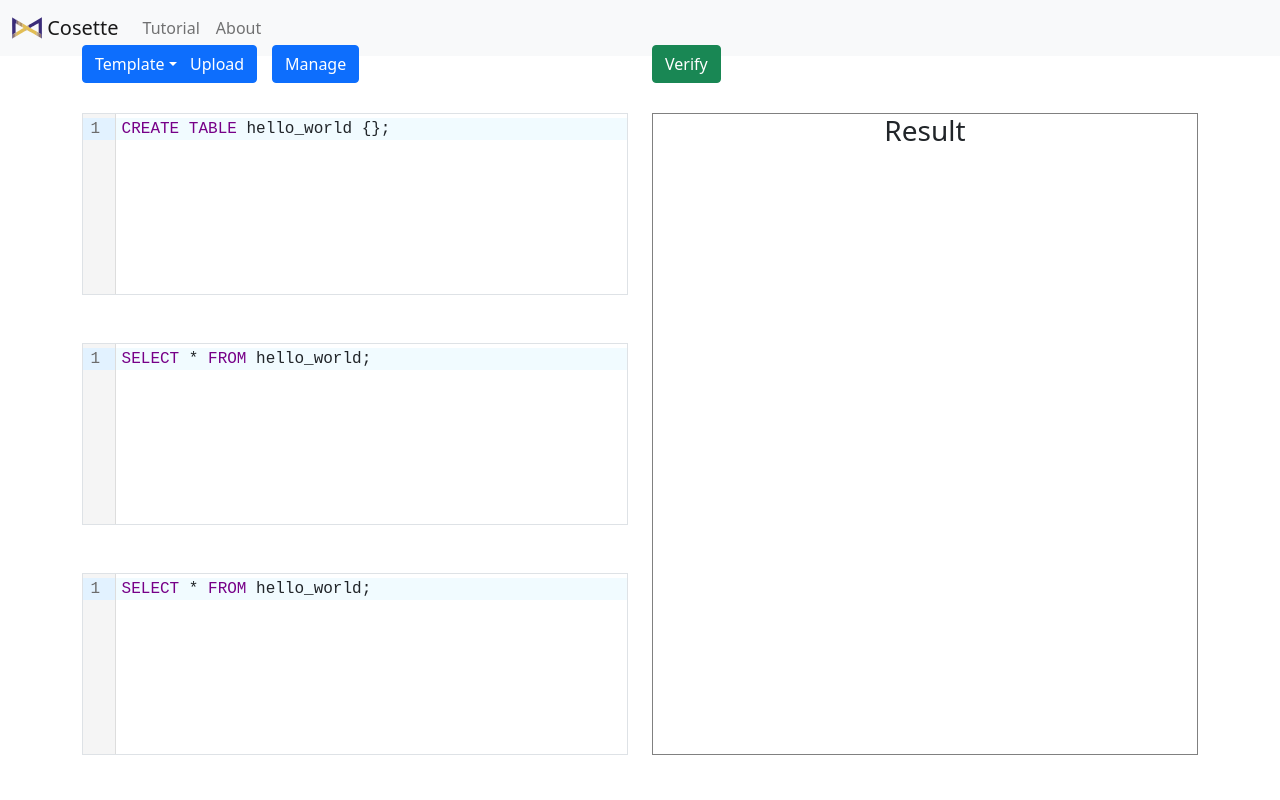
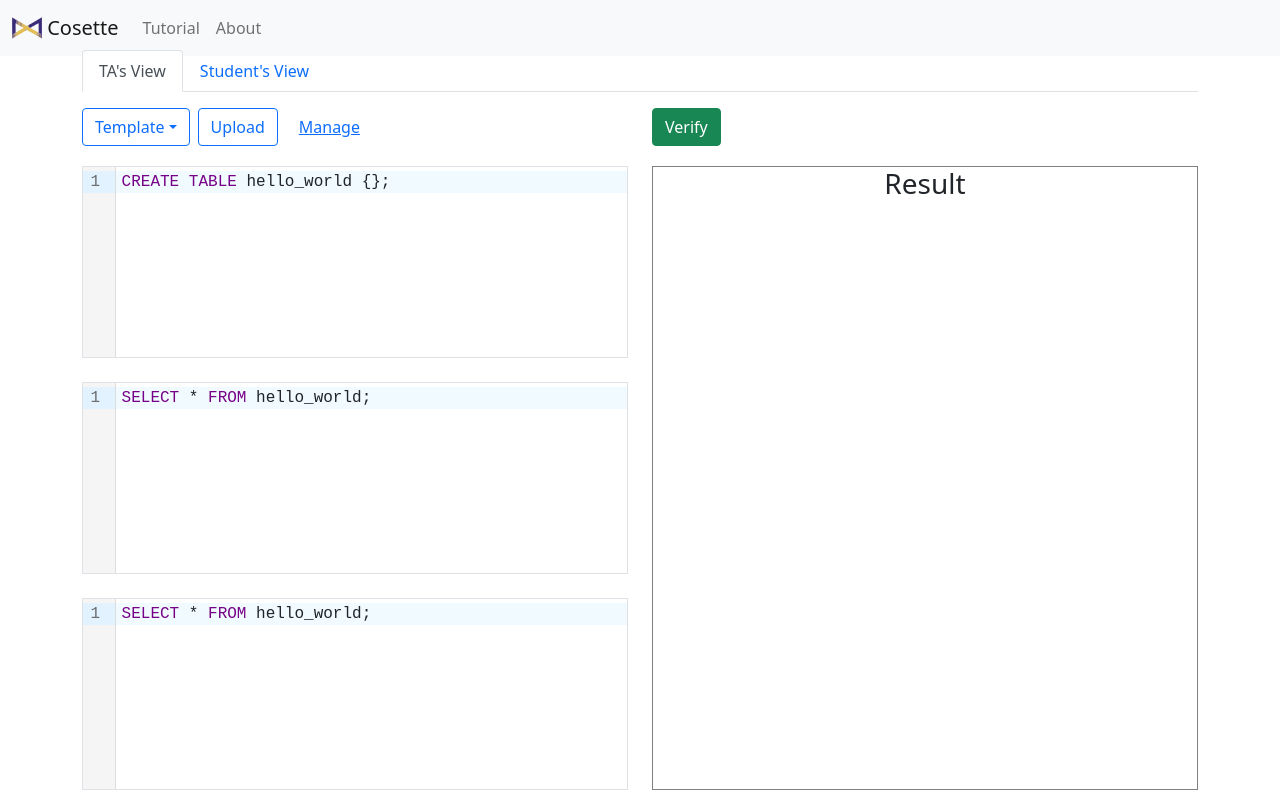
Before and after one commit to taidaii/cosette-web, a React (Create React App) app in the folder client/: page / in a window 1280 px wide. Built offline with nearby package versions, Linux system fonts and the light colour scheme; the HTML template or start-up script is replaced by a standard one.

Commit message:
fixed layout issues and added tabs

```diff
--- a/client/src/App.js
+++ b/client/src/App.js
@@ -1,14 +1,16 @@
-import logo from './logo-cosette.svg';
 import './App.css';
 import {BrowserRouter, Routes, Route} from "react-router-dom";
 import Home from "./views/Home";
 import About from './views/About';
 import Tutorial from './views/Tutorial';
+import Header from './components/Header';
 
 import 'bootstrap/dist/css/bootstrap.min.css';
 
 function App() {
   return (
+    <>
+      <Header />
       <BrowserRouter>
         <Routes>
           <Route path="/" element={<Home />} />
@@ -16,6 +18,7 @@ function App() {
           <Route path="/tutorial" element={<Tutorial />} />
         </Routes>
       </BrowserRouter>
+    </>
   );
 }
 
--- a/client/src/components/Header.js
+++ b/client/src/components/Header.js
@@ -7,7 +7,7 @@ import Logo from "../logo-cosette.svg"
 export default function() {
   return (
     <>
-    <Navbar bg="light" expand="lg">
+    <Navbar bg="light" expand="lg" style={{marginBottom: "20px"}}>
       <Container fluid>
         <Navbar.Brand href="/">
         <img
--- a/client/src/views/About.js
+++ b/client/src/views/About.js
@@ -1,3 +1,4 @@
+
 export default function() {
   return (
     <>
--- a/client/src/views/Home.js
+++ b/client/src/views/Home.js
@@ -1,41 +1,53 @@
-import { Container, Row, Col, Dropdown, Stack } from 'react-bootstrap';
+import { Container, Row, Col, Dropdown, Stack, Tab, Tabs } from 'react-bootstrap';
 import Button from 'react-bootstrap/Button'
 import CodeMirror from '@uiw/react-codemirror';
 import { sql } from '@codemirror/lang-sql';
 import { useState } from 'react';
 
-import Header from "../components/Header"
 import "./styles/Home.css"
 
 export default function () {
 
   const [isLoading, setLoading] = useState(false);
+  const [tabKey, setTabKey] = useState('ta');
 
   const handleClick = () => setLoading(true);
 
   return (
     <>
-      <Header></Header>
       <Container className='home-center'>
+
+        <Tabs
+          activeKey={tabKey}
+          onSelect={k=>setTabKey(k)}
+          className="mb-3"
+        >
+          <Tab eventKey="ta" title="TA's View"></Tab>
+          <Tab eventKey="student" title="Student's View">
+          </Tab>
+        </Tabs>
             <Row className='btn-row'>
-          <Col lg="1">
+              <Col>
+                <Stack direction="horizontal" gap={2}>
                   <Dropdown>
-              <Dropdown.Toggle id="dropdown-basic">
+                    <Dropdown.Toggle id="dropdown-basic" variant="outline-primary">
                       Template
                     </Dropdown.Toggle>
-
                     <Dropdown.Menu>
                       <Dropdown.Item href="#/action-1">Hello World</Dropdown.Item>
                     </Dropdown.Menu>
                   </Dropdown>
+
+                  <Button variant="outline-primary">
+                    Upload
+                  </Button>
+
+                  <Button variant="link">
+                    Manage
+                  </Button>
+                </Stack>
               </Col>
-          <Col lg="1">
-            <Button>Upload</Button>
-          </Col>
-          <Col lg="4">
-            <Button>Manage</Button>
-          </Col>
-          <Col lg="1">
+              <Col>
                 <Button variant="success" onClick={!isLoading ? handleClick : null}>
                   Verify
                 </Button>
@@ -43,29 +55,33 @@ export default function () {
             </Row>
             <Row>
               <Col style={{width: "20%"}}>
-            <Stack gap={5}>
+                <Stack gap={4}>
                   <CodeMirror
                     className="bg-light border"
                     value="CREATE TABLE hello_world {};"
-                height="180px"
+                    height={tabKey == 'ta' ? "190px" : "298px"}
                     extensions={[sql({})]}
                     onChange={(value, viewUpdate) => {
                       console.log('value:', value);
                     }}
                   />
+                  {
+                    tabKey == 'ta' ?
                     <CodeMirror
                     className="bg-light border"
                       value="SELECT * FROM hello_world;"
-                height="180px"
+                      height="190px"
                       extensions={[sql({})]}
                       onChange={(value, viewUpdate) => {
                         console.log('value:', value);
                       }}
                     />
+                    : null
+                  }
                   <CodeMirror
                     className="bg-light border"
                     value="SELECT * FROM hello_world;"
-                height="180px"
+                    height={tabKey == 'ta' ? "190px" : "298px"}
                     extensions={[sql({})]}
                     onChange={(value, viewUpdate) => {
                       console.log('value:', value);
@@ -76,10 +92,15 @@ export default function () {
               <Col>
                 <div className='result'>
                   <h3 style={{}}>Result</h3>
-              {isLoading ? <div id="feedback"> verified successfully!</div> : null}
+                  {isLoading ? <div id="feedback">Two queries are equivalent!</div> : null}
                 </div>
               </Col>
             </Row>
+
+
+
+
+
       </Container>
     </>
   );
--- a/client/src/views/Tutorial.js
+++ b/client/src/views/Tutorial.js
@@ -1,4 +1,3 @@
-import Header from "../components/Header";
 
 export default function() {
   return (
--- a/client/src/views/styles/Home.css
+++ b/client/src/views/styles/Home.css
@@ -5,7 +5,7 @@
 }
 
 .btn-row {
-  margin: 50px 0px 30px 0px;
+  margin: 0px 0px 20px 0px;
 }
 
 .home-center {
@@ -15,5 +15,5 @@
   /* bring your own prefixes */
   transform: translate(-50%, -50%);
 
-  margin-left: auto;
+  margin-top: 20px;
 }
```
Also changed, not shown: 1 other file (tests, documents, lock files or other folders). Lines whose indentation alone changed are shown as unchanged.
